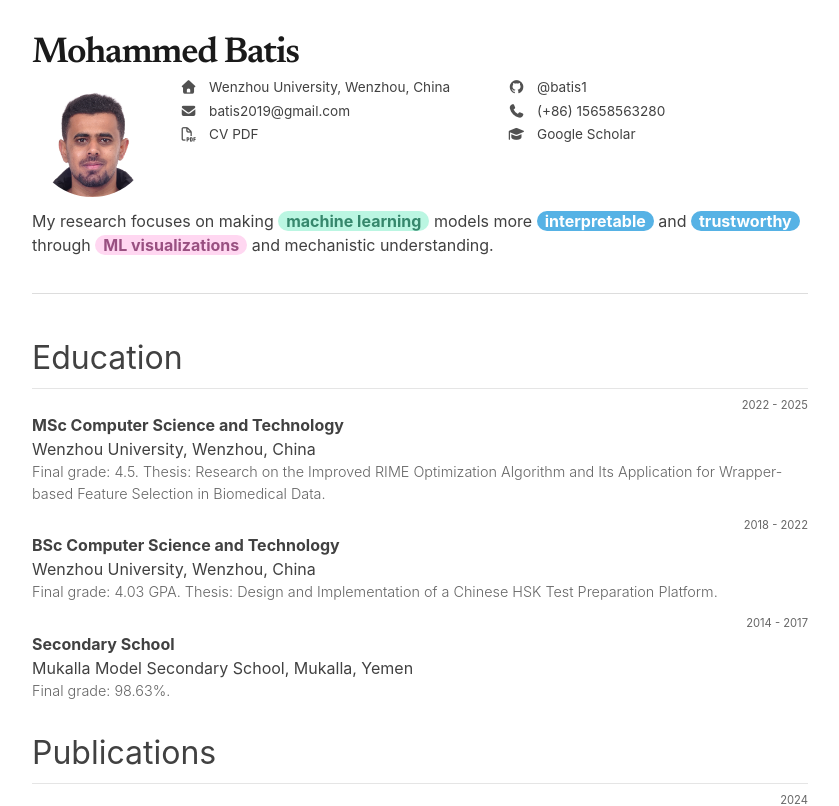
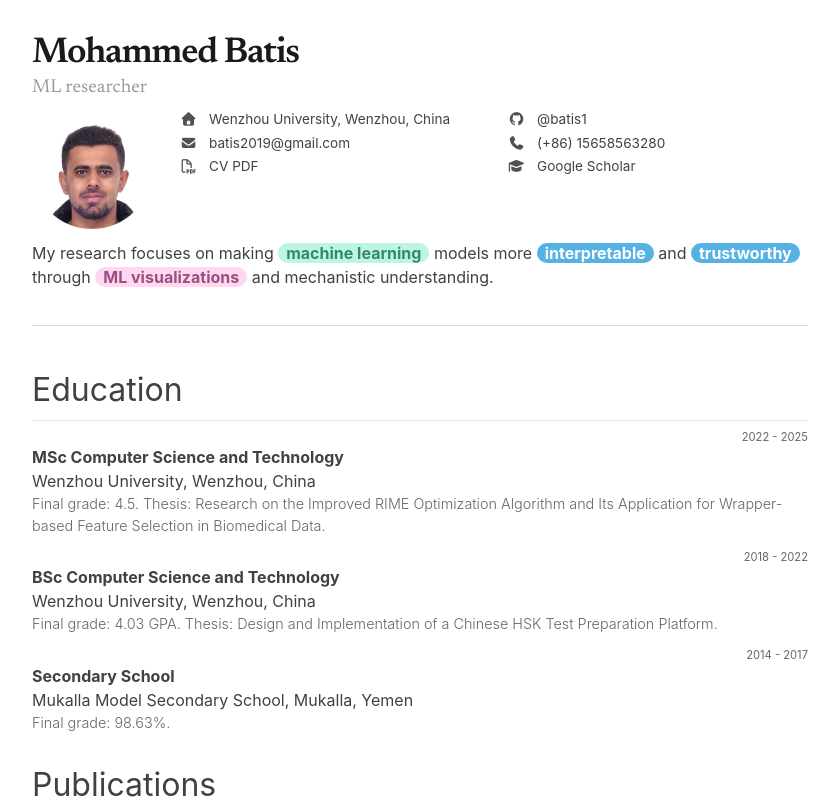
Before and after one commit to batis1/batis1, a SvelteKit app: page / in a window 1280 px wide. Shown: the top 806 px of the page, without its empty margins (300-1139 px from the left). Built offline with nearby package versions, Linux system fonts and the light colour scheme; a web font is replaced by a local one.

Commit message:
Retry deploy

```diff
--- a/src/routes/+page.svelte
+++ b/src/routes/+page.svelte
@@ -134,6 +134,7 @@
 
 <main id="cv">
 	<h1 id="cv-title"><a href="./">Mohammed Batis</a></h1>
+	<h3 id="cv-subtitle">{profile.subtitle}</h3>
 
 	<div class="cv-image-links-wrapper">
 		<div class="cv-headshot">
@@ -320,6 +321,15 @@
 		text-decoration: none;
 	}
 
+	#cv-subtitle {
+		font-family: 'Akzidenz Grotesk', 'Newsreader', sans-serif;
+		font-size: 1.17em;
+		font-weight: 400;
+		line-height: 1.2;
+		color: #0006;
+		margin: 0 0 0.6rem;
+	}
+
 	.cv-intro {
 		margin-top: 0.75rem;
 		margin-bottom: 0.75rem;
@@ -484,5 +494,9 @@
 			font-size: 2.2rem;
 		}
 
+		#cv-subtitle {
+			font-size: 0.85rem;
+		}
+
 	}
 </style>
```
